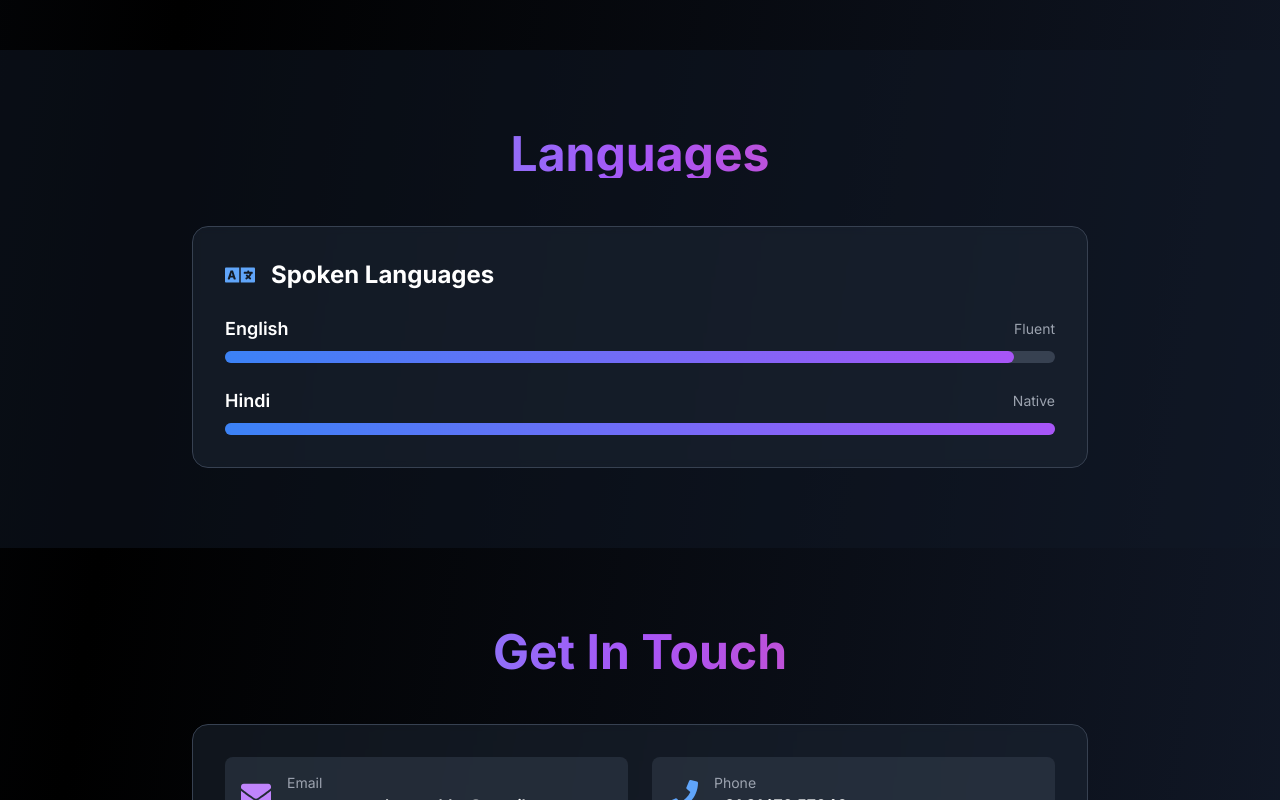
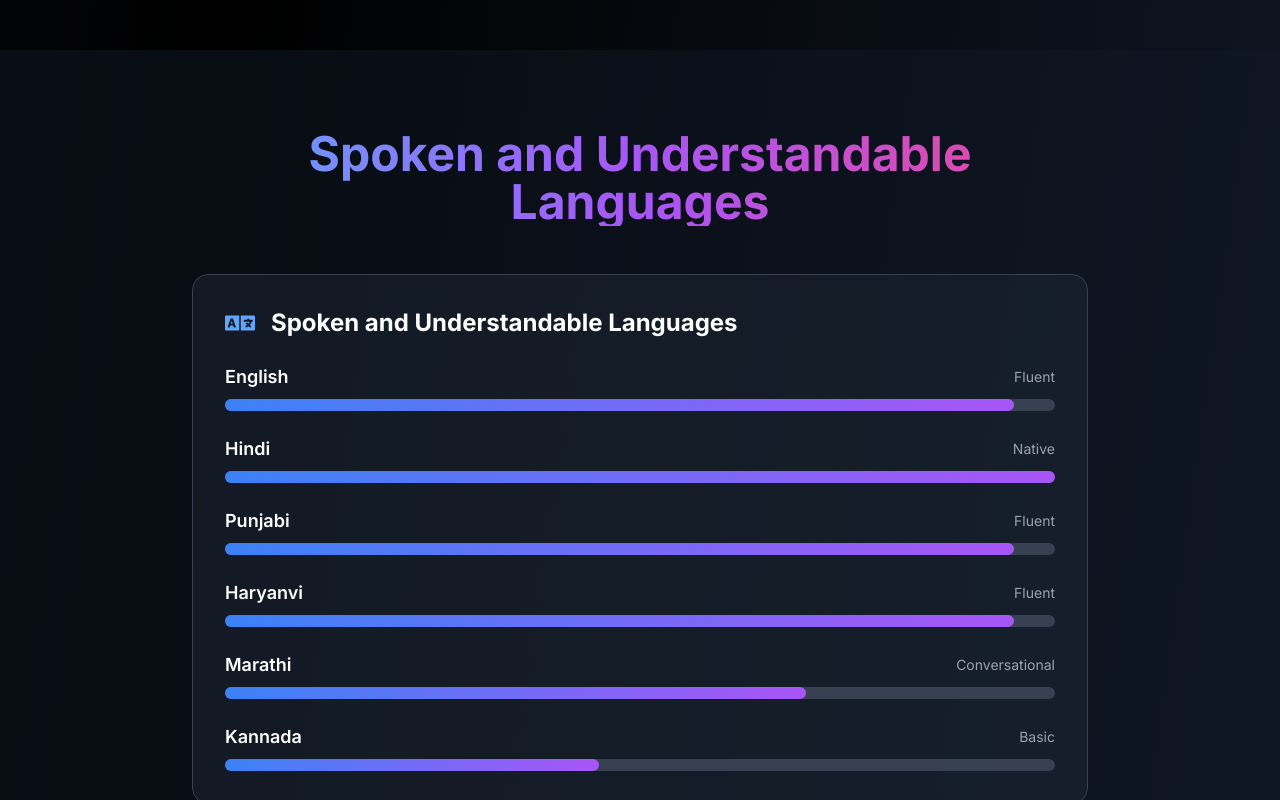
Before and after one commit to percy-g2/portfolio-main, a Next.js app: page /portfolio-main/ in a window 1280 px wide. Shown: the part 7380-8180 px from the top of the page. Built offline with nearby package versions, Linux system fonts and the light colour scheme.

Commit message:
feat: add additional languages and update section titles
- Add Punjabi, Haryanvi, Marathi, and Kannada to languages list
- Update section heading from 'Languages' to 'Spoken and Understandable Languages'
- Update section title to better reflect language proficiency levels

```diff
--- a/app/components/Languages.tsx
+++ b/app/components/Languages.tsx
@@ -14,6 +14,26 @@ const languages = [
     proficiency: 'Native',
     level: 100,
   },
+  {
+    name: 'Punjabi',
+    proficiency: 'Fluent',
+    level: 95,
+  },
+  {
+    name: 'Haryanvi',
+    proficiency: 'Fluent',
+    level: 95,
+  },
+  {
+    name: 'Marathi',
+    proficiency: 'Conversational',
+    level: 70,
+  },
+  {
+    name: 'Kannada',
+    proficiency: 'Basic',
+    level: 45,
+  },
 ]
 
 export default function Languages() {
@@ -26,13 +46,13 @@ export default function Languages() {
           viewport={{ once: true }}
           className="text-4xl md:text-5xl font-bold mb-12 gradient-text text-center"
         >
-          Languages
+          Spoken and Understandable Languages
         </motion.h2>
 
         <div className="bg-gray-800/50 backdrop-blur-sm rounded-2xl p-8 border border-gray-700">
           <div className="flex items-center gap-4 mb-6">
             <FaLanguage className="text-3xl text-blue-400" />
-            <h3 className="text-2xl font-bold text-white">Spoken Languages</h3>
+            <h3 className="text-2xl font-bold text-white">Spoken and Understandable Languages</h3>
           </div>
 
           <div className="space-y-6">
```
